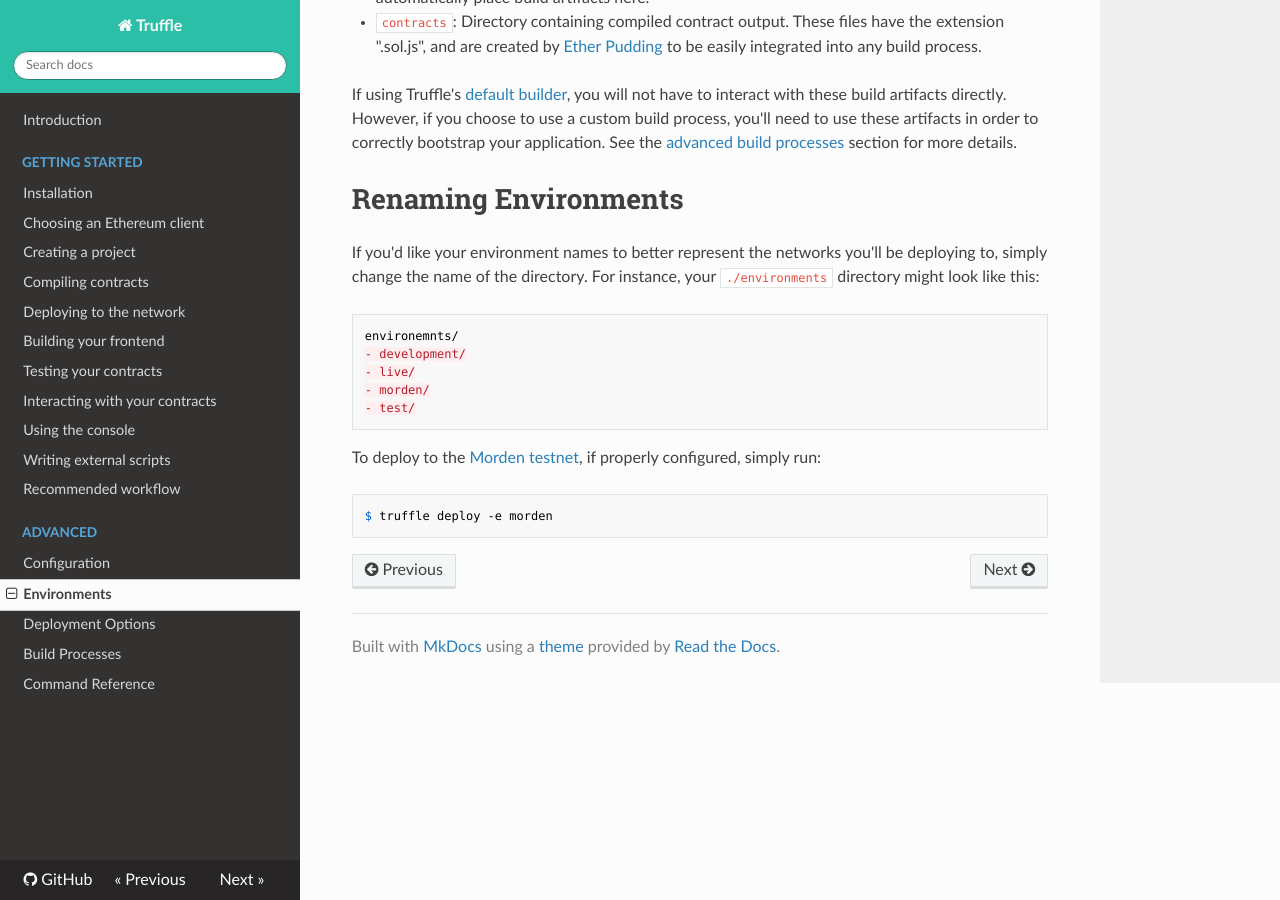
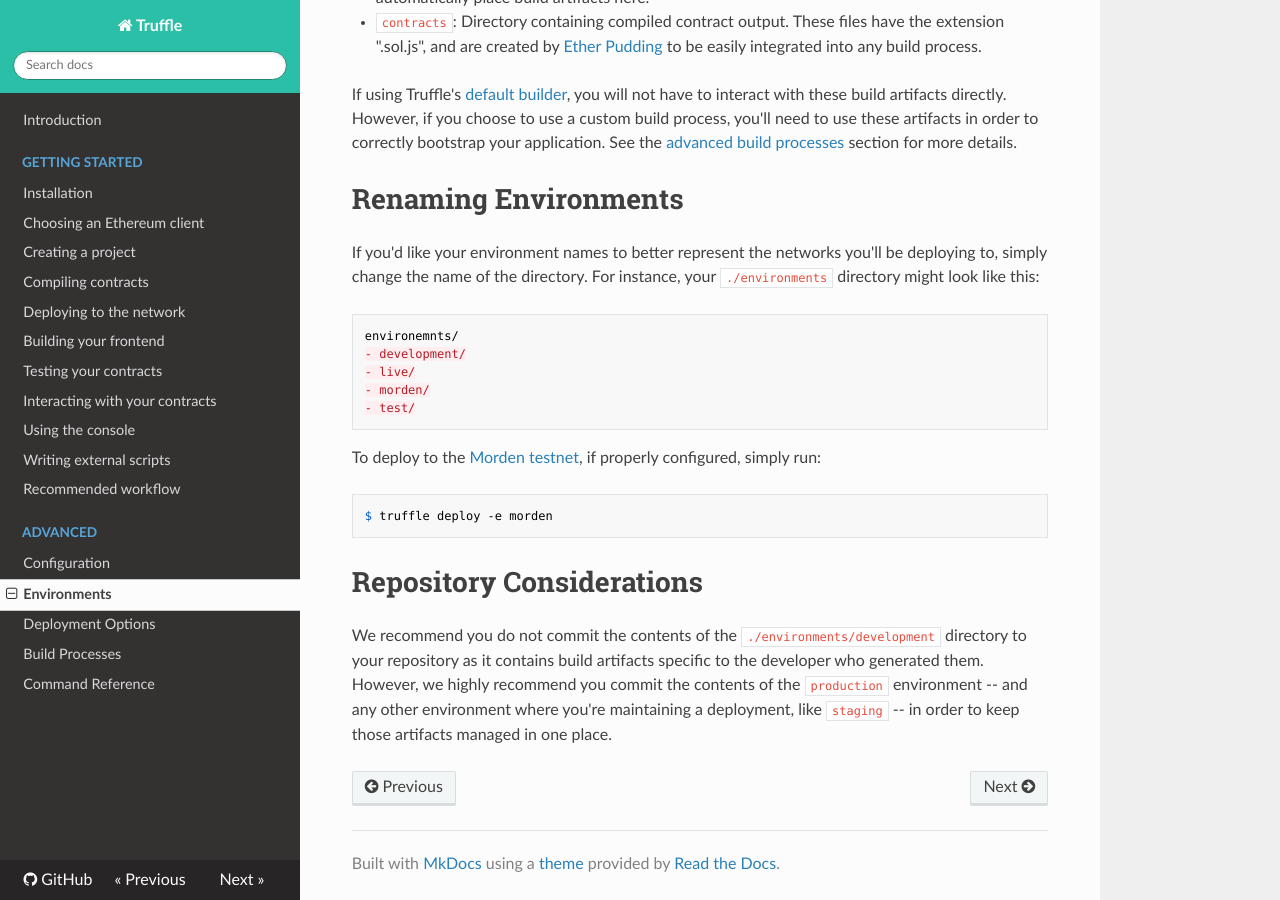
Before and after one commit to WandZhong/react-redux, an MkDocs documentation site: the page built from docs/advanced/environments.md, in a window 1280 px wide and 900 px high, scrolled down 1995 px. Built offline with MkDocs 1.6.1, drawn with Linux system fonts in a browser that asks for light colours; nearby versions of some CDN libraries; old or Windows-style settings are respelled for this version of MkDocs.

Commit message:
New workflow section, and added content to the environments section.

````diff
--- a/docs/advanced/environments.md
+++ b/docs/advanced/environments.md
@@ -74,3 +74,7 @@ To deploy to the [Morden testnet](https://github.com/ethereum/wiki/wiki/Morden),
 ```
 $ truffle deploy -e morden
 ```
+
+# Repository Considerations
+
+We recommend you do not commit the contents of the `./environments/development` directory to your repository as it contains build artifacts specific to the developer who generated them. However, we highly recommend you commit the contents of the `production` environment -- and any other environment where you're maintaining a deployment, like `staging` -- in order to keep those artifacts managed in one place.
````
Also changed, not shown: docs/getting_started/workflow.md (+27 -0 lines).
